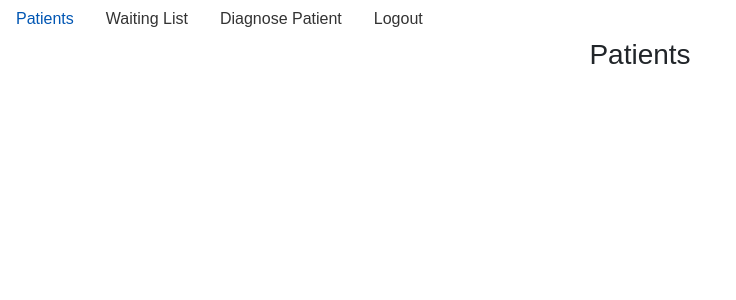
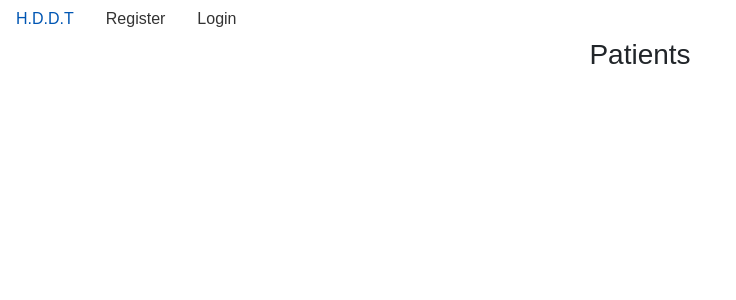
Before and after one commit to yotsaphonSutweha/H.D.D.T-Frontend, a React (Create React App) app: page /patients in a window 1280 px wide. Shown: the top 300 px of the page, without its empty margins (0-736 px from the left). Built offline with nearby package versions, Linux system fonts and the light colour scheme; no server answers.

Commit message:
finished dynamic navbar for user's session

```diff
--- a/package.json
+++ b/package.json
@@ -8,6 +8,7 @@
     "@testing-library/user-event": "^7.2.1",
     "axios": "^0.19.2",
     "dotenv": "^8.2.0",
+    "js-cookie": "^2.2.1",
     "query-string": "^6.10.1",
     "react": "^16.12.0",
     "react-cookie": "^4.0.3",
--- a/src/components/layout/Navbar.js
+++ b/src/components/layout/Navbar.js
@@ -1,5 +1,5 @@
 import React, { Component } from 'react';
-import Cookies  from 'universal-cookie';
+import Cookies  from 'js-cookie';
 
 
 class Navbar extends Component {
@@ -7,17 +7,29 @@ class Navbar extends Component {
     constructor(props) {
         super(props);
         this.state = {
-           cookieName : ''
+           cookieName : Cookies.get('session')
         };
     }
 
-    // componentDidMount() {
-    //     const cookies = new Cookies();
-    //     this.setState({cookieName :  cookies.getAll()})
-    // }
-
     render() {
-
+        if  (this.state.cookieName === undefined) {
+            return (
+                <div>
+                    <ul className="nav">
+                        <li className="nav-item">
+                            <a className="nav-link" href="/">H.D.D.T</a>
+                        </li>
+                        <li className="nav-item">
+                            <a className="nav-link" href="/register">Register</a>
+                        </li>
+                        <li className="nav-item">
+                            <a className="nav-link" href="login">Login</a>
+                        </li>
+                    </ul>
+                </div>
+            );
+        }
+        else {
             return (
                 <div>
                     <ul className="nav">
@@ -38,5 +50,6 @@ class Navbar extends Component {
             );
         }
     }
+}
 
 export default Navbar;
```
Also changed, not shown: 1 other file (tests, documents, lock files or other folders). Lines whose indentation alone changed are shown as unchanged.
